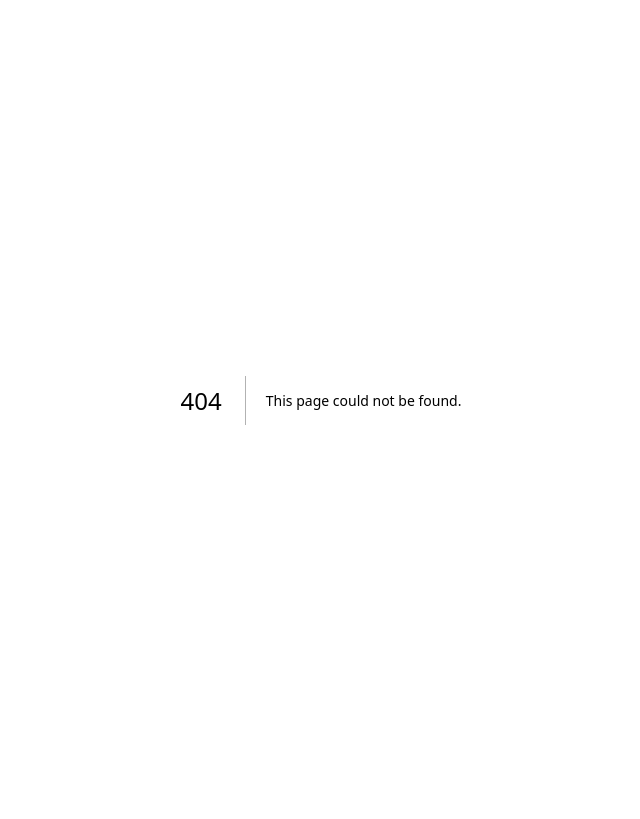
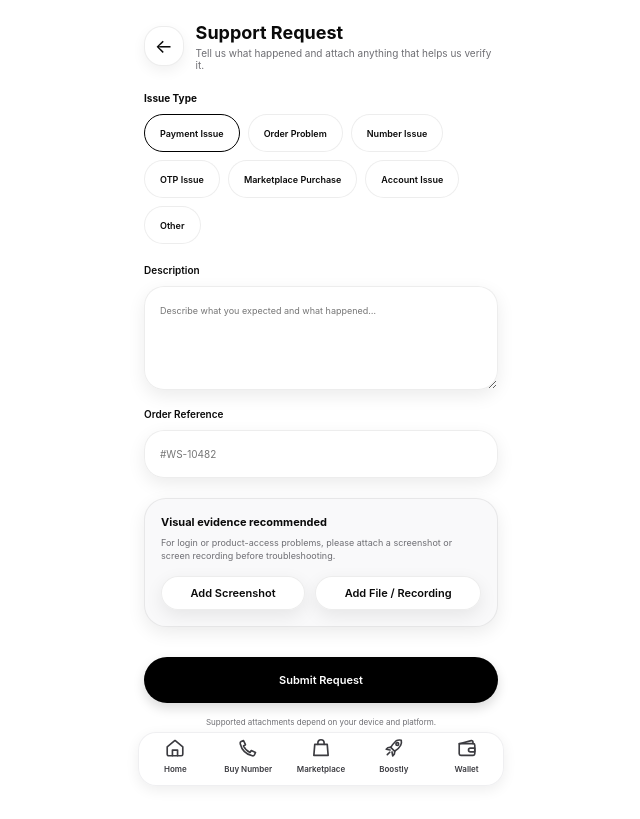
Before and after one commit to wis12dom34/-wickspend-web, a Next.js app: page /help-support/request in a window 1280 px wide. Before the commit this address had no page. Shown: the whole page, without its empty margins (319-959 px from the left). Built offline with nearby package versions, Linux system fonts and the light colour scheme.

Commit message:
Add Figma support request state

```diff
--- /dev/null
+++ b/app/help-support/request/page.tsx
@@ -0,0 +1,41 @@
+"use client";
+import {useRef,useState} from "react";
+import {PageShell} from "@/components/PageShell";
+
+const issueTypes=["Payment Issue","Order Problem","Number Issue","OTP Issue","Marketplace Purchase","Account Issue","Other"];
+
+export default function SupportRequest(){
+  const[issue,setIssue]=useState("Payment Issue"),[description,setDescription]=useState(""),[orderRef,setOrderRef]=useState(""),[attachmentName,setAttachmentName]=useState(""),[message,setMessage]=useState("");
+  const fileRef=useRef<HTMLInputElement>(null);
+  function pickFile(){fileRef.current?.click()}
+  function submit(){
+    if(!description.trim()){setMessage("Describe what happened before submitting.");return}
+    setMessage("Support ticket submission will be enabled when a verified support-request API is available. You can use AI Support now for immediate help.")
+  }
+  return <PageShell title="Support Request" subtitle="Tell us what happened and attach anything that helps us verify it." back="/help-support">
+    <section style={{marginTop:18}}>
+      <h2 style={{fontSize:10,margin:"0 0 10px"}}>Issue Type</h2>
+      <div style={{display:"flex",flexWrap:"wrap",gap:8}}>{issueTypes.map(type=><button key={type} type="button" aria-pressed={issue===type} onClick={()=>{setIssue(type);setMessage("")}} style={{height:38,borderRadius:19,border:`1px solid ${issue===type?"#000":"rgba(0,0,0,.07)"}`,background:"rgba(255,255,255,.95)",padding:"0 15px",fontSize:9,fontWeight:600}}>{type}</button>)}</div>
+    </section>
+
+    <section style={{marginTop:20}}>
+      <label style={{display:"grid",gap:10}}><span style={{fontSize:10,fontWeight:600}}>Description</span><textarea value={description} onChange={e=>{setDescription(e.target.value);setMessage("")}} placeholder="Describe what you expected and what happened…" rows={5} style={{width:"100%",minHeight:104,resize:"vertical",border:"1px solid rgba(0,0,0,.07)",borderRadius:20,background:"rgba(255,255,255,.95)",boxShadow:"0 6px 18px rgba(0,0,0,.08)",padding:"18px 15px",outline:0,fontSize:9,fontFamily:"inherit"}}/></label>
+    </section>
+
+    <section style={{marginTop:18}}>
+      <label style={{display:"grid",gap:10}}><span style={{fontSize:10,fontWeight:600}}>Order Reference</span><input value={orderRef} onChange={e=>setOrderRef(e.target.value)} placeholder="#WS-10482" autoCapitalize="characters" style={{width:"100%",height:48,border:"1px solid rgba(0,0,0,.07)",borderRadius:20,background:"rgba(255,255,255,.95)",boxShadow:"0 6px 18px rgba(0,0,0,.08)",padding:"0 15px",outline:0,fontSize:10}}/></label>
+    </section>
+
+    <section style={{marginTop:20,background:"#f9f9fa",border:"1px solid rgba(0,0,0,.07)",borderRadius:22,boxShadow:"0 6px 18px rgba(0,0,0,.08)",padding:"16px"}}>
+      <h3 style={{fontSize:11,margin:"0 0 8px"}}>Visual evidence recommended</h3>
+      <p style={{fontSize:9,lineHeight:1.4,color:"#6e6e73",margin:"0 0 14px"}}>For login or product-access problems, please attach a screenshot or screen recording before troubleshooting.</p>
+      <input ref={fileRef} type="file" accept="image/*,video/*" hidden onChange={e=>setAttachmentName(e.target.files?.[0]?.name||"")}/>
+      <div style={{display:"grid",gridTemplateColumns:"1fr 1.15fr",gap:10}}><button type="button" onClick={pickFile} style={{height:34,borderRadius:17,border:"1px solid rgba(0,0,0,.07)",background:"rgba(255,255,255,.95)",boxShadow:"0 6px 18px rgba(0,0,0,.08)",fontSize:11,fontWeight:600}}>Add Screenshot</button><button type="button" onClick={pickFile} style={{height:34,borderRadius:17,border:"1px solid rgba(0,0,0,.07)",background:"rgba(255,255,255,.95)",boxShadow:"0 6px 18px rgba(0,0,0,.08)",fontSize:11,fontWeight:600}}>Add File / Recording</button></div>
+      {attachmentName&&<p style={{fontSize:8,color:"#6e6e73",margin:"10px 0 0",wordBreak:"break-all"}}>Selected: {attachmentName}</p>}
+    </section>
+
+    <button type="button" onClick={submit} style={{width:"100%",height:46,border:0,borderRadius:23,background:"#000",color:"#fff",fontSize:11,fontWeight:600,marginTop:30,boxShadow:"0 5px 12px rgba(0,0,0,.15)"}}>Submit Request</button>
+    <p style={{fontSize:8,color:"#6e6e73",textAlign:"center",margin:"14px 0 0"}}>Supported attachments depend on your device and platform.</p>
+    {message&&<p className="screenMessage" role="status">{message}</p>}
+  </PageShell>
+}
```
